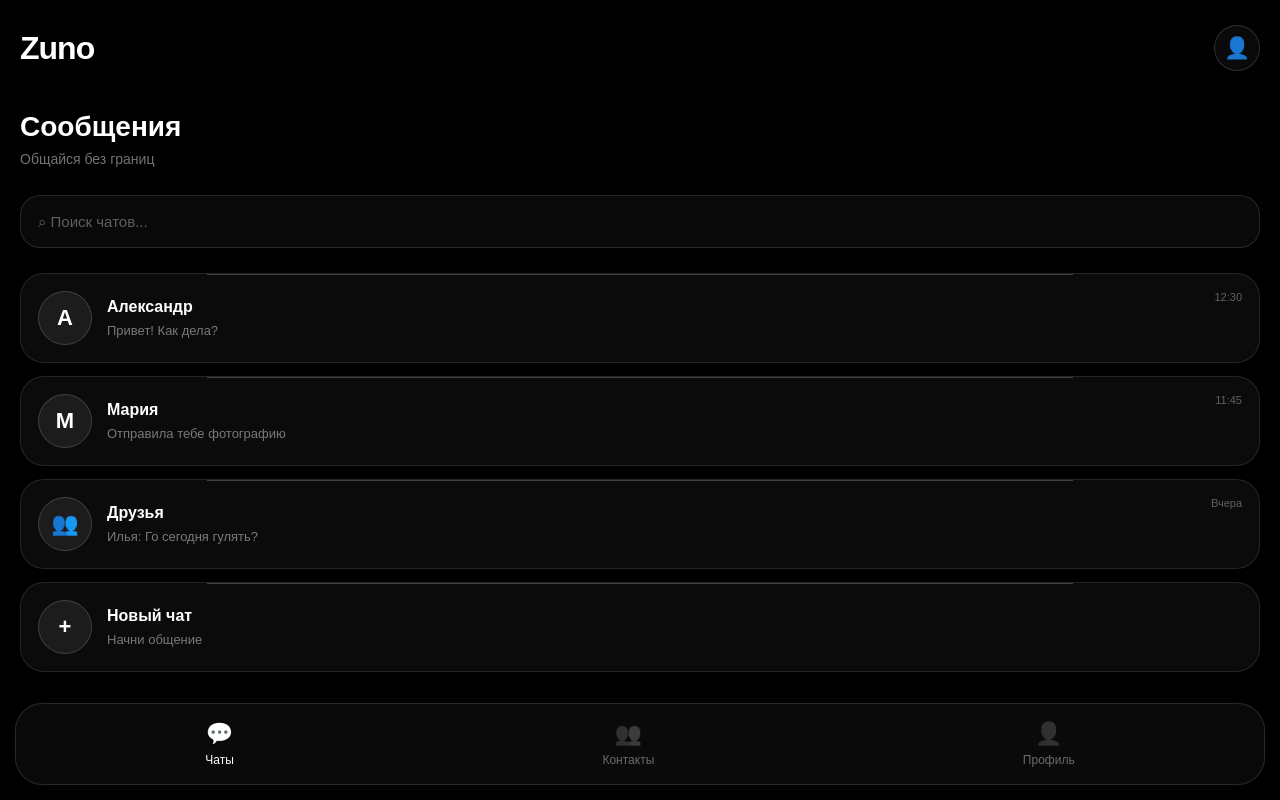
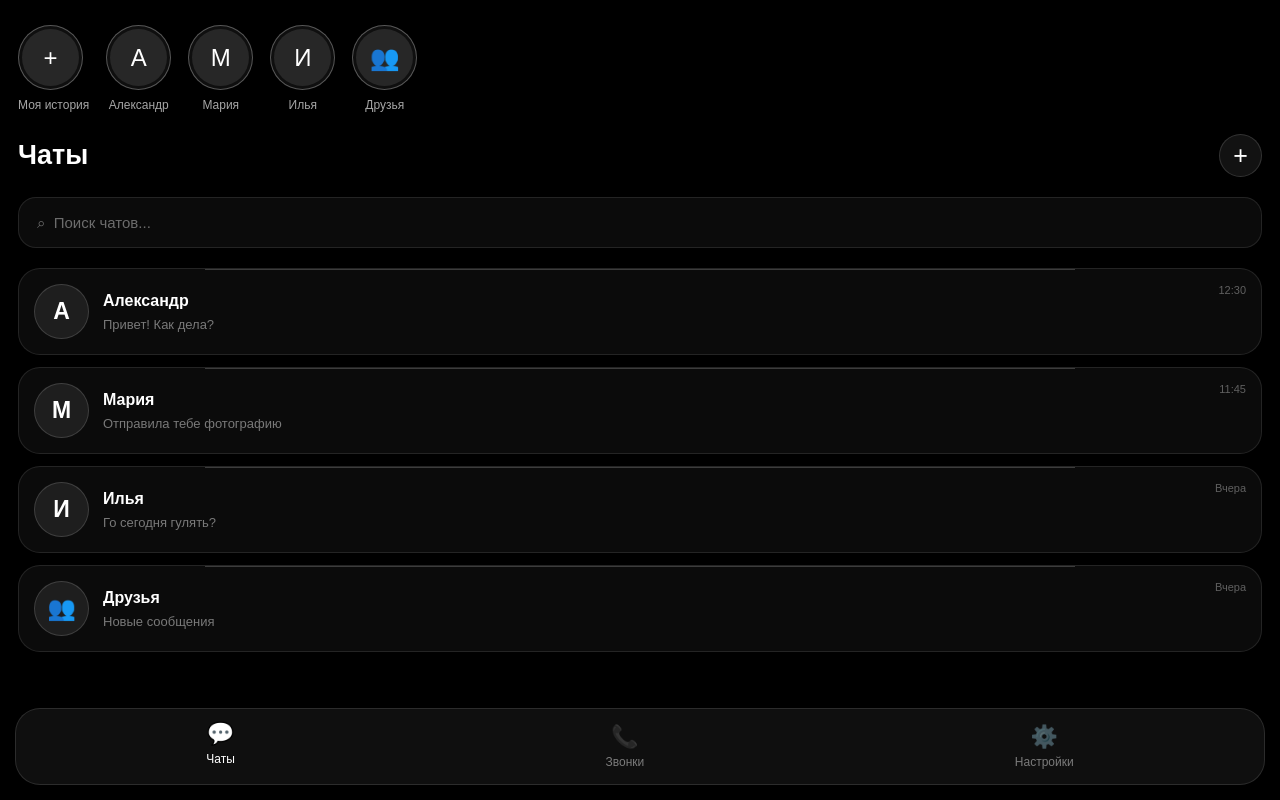
Before and after one commit to YouTubers349/Zuno, a plain HTML site: page index.html in a window 1280 px wide. Drawn offline with Linux system fonts and the light colour scheme.

Commit message:
Update index.html

```diff
--- a/index.html
+++ b/index.html
@@ -4,7 +4,8 @@
 <meta charset="UTF-8">
 <meta name="viewport" content="width=device-width, initial-scale=1.0">
 <meta name="theme-color" content="#000000">
-<title>Zuno — Мессенджер</title>
+
+<title>Zuno</title>
 
 <style>
 * {
@@ -14,117 +15,165 @@
 }
 
 body {
+    background: #000;
+    color: white;
     font-family: Arial, sans-serif;
-    background: #000;
-    color: #fff;
     min-height: 100vh;
     overflow-x: hidden;
-}
-
-/* Шапка */
-
-header {
-    display: flex;
-    align-items: center;
-    justify-content: space-between;
-    padding: 25px 20px;
-}
-
-.logo {
-    font-size: 32px;
-    font-weight: 800;
-    letter-spacing: -1px;
-}
-
-.profile {
-    width: 46px;
-    height: 46px;
-    border-radius: 50%;
-    background: rgba(255,255,255,0.04);
-    border: 1px solid rgba(255,255,255,0.15);
-    display: flex;
-    align-items: center;
-    justify-content: center;
-    font-size: 21px;
-    backdrop-filter: blur(20px);
 }
 
 /* Главная */
 
 .container {
-    padding: 15px 20px 110px;
+    padding: 20px 18px 110px;
 }
 
-h1 {
-    font-size: 28px;
-    margin-bottom: 8px;
+/* Истории */
+
+.stories {
+    display: flex;
+    gap: 17px;
+    overflow-x: auto;
+    padding: 5px 0 22px;
+    scrollbar-width: none;
 }
 
-.subtitle {
-    color: rgba(255,255,255,0.45);
-    font-size: 14px;
-    margin-bottom: 28px;
+.stories::-webkit-scrollbar {
+    display: none;
+}
+
+.story {
+    flex-shrink: 0;
+    text-align: center;
+    cursor: pointer;
+    transition: 0.3s;
+}
+
+.story:active {
+    transform: scale(0.92);
+}
+
+.story-circle {
+    width: 65px;
+    height: 65px;
+    border-radius: 50%;
+    padding: 3px;
+
+    border: 1px solid rgba(255,255,255,0.3);
+
+    background: rgba(255,255,255,0.06);
+    backdrop-filter: blur(20px);
+
+    display: flex;
+    align-items: center;
+    justify-content: center;
+}
+
+.story-avatar {
+    width: 100%;
+    height: 100%;
+    border-radius: 50%;
+
+    background: rgba(255,255,255,0.1);
+
+    display: flex;
+    align-items: center;
+    justify-content: center;
+
+    font-size: 24px;
+}
+
+.story-name {
+    font-size: 12px;
+    color: rgba(255,255,255,0.65);
+    margin-top: 8px;
+}
+
+/* Заголовок */
+
+.title {
+    display: flex;
+    justify-content: space-between;
+    align-items: center;
+    margin-bottom: 20px;
+}
+
+.title h1 {
+    font-size: 27px;
+    font-weight: 700;
+}
+
+.new-chat {
+    width: 43px;
+    height: 43px;
+    border-radius: 50%;
+
+    background: rgba(255,255,255,0.07);
+    border: 1px solid rgba(255,255,255,0.14);
+
+    color: white;
+    font-size: 25px;
+    cursor: pointer;
+
+    backdrop-filter: blur(20px);
+    transition: 0.3s;
+}
+
+.new-chat:active {
+    transform: scale(0.9);
 }
 
 /* Поиск */
 
 .search {
     width: 100%;
-    padding: 17px;
-    margin-bottom: 25px;
-    border-radius: 20px;
+    padding: 16px 18px;
+    margin-bottom: 20px;
 
-    background: rgba(255,255,255,0.035);
-    border: 1px solid rgba(255,255,255,0.12);
+    background: rgba(255,255,255,0.045);
+    border: 1px solid rgba(255,255,255,0.1);
+
+    border-radius: 18px;
 
     color: white;
     font-size: 15px;
     outline: none;
 
     backdrop-filter: blur(25px);
-    transition: 0.3s;
-}
-
-.search:focus {
-    background: rgba(255,255,255,0.07);
-    border-color: rgba(255,255,255,0.35);
 }
 
 .search::placeholder {
-    color: rgba(255,255,255,0.35);
+    color: rgba(255,255,255,0.4);
 }
 
-/* Стеклянные чаты */
+/* Чаты */
 
 .chat {
     display: flex;
     align-items: center;
 
-    padding: 17px;
-    margin-bottom: 13px;
+    padding: 15px;
+    margin-bottom: 12px;
 
-    border-radius: 24px;
+    border-radius: 22px;
 
     background: rgba(255,255,255,0.045);
-    border: 1px solid rgba(255,255,255,0.11);
+    border: 1px solid rgba(255,255,255,0.1);
 
     backdrop-filter: blur(25px);
     -webkit-backdrop-filter: blur(25px);
 
+    cursor: pointer;
     position: relative;
     overflow: hidden;
 
-    cursor: pointer;
+    animation: appear 0.6s ease both;
 
     transition:
-        transform 0.3s ease,
-        background 0.3s ease,
-        border-color 0.3s ease;
-
-    animation: appear 0.7s ease both;
+        transform 0.25s,
+        background 0.25s,
+        border-color 0.25s;
 }
-
-/* Блик на стекле */
 
 .chat::before {
     content: "";
@@ -133,32 +182,30 @@ h1 {
     left: 15%;
     width: 70%;
     height: 1px;
-
-    background: rgba(255,255,255,0.22);
+    background: rgba(255,255,255,0.2);
 }
 
 .chat:active {
-    transform: translateY(-5px) scale(0.98);
+    transform: translateY(-4px) scale(0.98);
     background: rgba(255,255,255,0.09);
-    border-color: rgba(255,255,255,0.25);
 }
 
 .avatar {
-    width: 54px;
-    height: 54px;
+    width: 55px;
+    height: 55px;
     border-radius: 50%;
 
-    background: rgba(255,255,255,0.07);
-    border: 1px solid rgba(255,255,255,0.16);
+    background: rgba(255,255,255,0.08);
+    border: 1px solid rgba(255,255,255,0.15);
 
     display: flex;
     align-items: center;
     justify-content: center;
 
-    font-size: 22px;
+    font-size: 23px;
     font-weight: bold;
 
-    margin-right: 15px;
+    margin-right: 14px;
     flex-shrink: 0;
 }
 
@@ -170,7 +217,6 @@ h1 {
 .chat-info h3 {
     font-size: 16px;
     margin-bottom: 7px;
-    font-weight: 600;
 }
 
 .chat-info p {
@@ -183,8 +229,8 @@ h1 {
 }
 
 .time {
+    font-size: 11px;
     color: rgba(255,255,255,0.35);
-    font-size: 11px;
     align-self: flex-start;
 }
 
@@ -200,21 +246,21 @@ h1 {
     justify-content: space-around;
     align-items: center;
 
-    padding: 17px 5px;
+    padding: 15px 5px;
 
-    border-radius: 27px;
+    border-radius: 25px;
 
-    background: rgba(15,15,15,0.72);
-    border: 1px solid rgba(255,255,255,0.13);
+    background: rgba(20,20,20,0.75);
+    border: 1px solid rgba(255,255,255,0.12);
 
-    backdrop-filter: blur(35px);
-    -webkit-backdrop-filter: blur(35px);
+    backdrop-filter: blur(30px);
+    -webkit-backdrop-filter: blur(30px);
 
     box-shadow: 0 10px 40px rgba(0,0,0,0.5);
 }
 
 .nav-button {
-    color: rgba(255,255,255,0.4);
+    color: rgba(255,255,255,0.45);
     text-align: center;
     font-size: 12px;
     cursor: pointer;
@@ -225,46 +271,26 @@ h1 {
 .nav-button span {
     display: block;
     font-size: 22px;
-    margin-bottom: 6px;
-    filter: grayscale(1);
+    margin-bottom: 5px;
 }
 
 .nav-button.active {
     color: white;
+    transform: translateY(-3px);
 }
 
-.nav-button.active span {
-    filter: grayscale(0);
-}
-
-/* Анимации */
+/* Анимация появления */
 
 @keyframes appear {
     from {
         opacity: 0;
-        transform: translateY(25px);
+        transform: translateY(20px);
     }
 
     to {
         opacity: 1;
         transform: translateY(0);
     }
-}
-
-.chat:nth-child(1) {
-    animation-delay: 0.1s;
-}
-
-.chat:nth-child(2) {
-    animation-delay: 0.2s;
-}
-
-.chat:nth-child(3) {
-    animation-delay: 0.3s;
-}
-
-.chat:nth-child(4) {
-    animation-delay: 0.4s;
 }
 
 @media (prefers-reduced-motion: reduce) {
@@ -278,83 +304,141 @@ h1 {
 
 <body>
 
-<header>
-    <div class="logo">Zuno</div>
-    <div class="profile">👤</div>
-</header>
-
 <div class="container">
 
-    <h1>Сообщения</h1>
-    <p class="subtitle">Общайся без границ</p>
+    <!-- ИСТОРИИ -->
+
+    <div class="stories">
+
+        <div class="story" onclick="openStory('Моя история')">
+            <div class="story-circle">
+                <div class="story-avatar">+</div>
+            </div>
+            <div class="story-name">Моя история</div>
+        </div>
+
+        <div class="story" onclick="openStory('Александр')">
+            <div class="story-circle">
+                <div class="story-avatar">А</div>
+            </div>
+            <div class="story-name">Александр</div>
+        </div>
+
+        <div class="story" onclick="openStory('Мария')">
+            <div class="story-circle">
+                <div class="story-avatar">М</div>
+            </div>
+            <div class="story-name">Мария</div>
+        </div>
+
+        <div class="story" onclick="openStory('Илья')">
+            <div class="story-circle">
+                <div class="story-avatar">И</div>
+            </div>
+            <div class="story-name">Илья</div>
+        </div>
+
+        <div class="story" onclick="openStory('Друзья')">
+            <div class="story-circle">
+                <div class="story-avatar">👥</div>
+            </div>
+            <div class="story-name">Друзья</div>
+        </div>
+
+    </div>
+
+    <!-- ЗАГОЛОВОК -->
+
+    <div class="title">
+        <h1>Чаты</h1>
+
+        <button class="new-chat" onclick="newChat()">+</button>
+    </div>
+
+    <!-- ПОИСК -->
 
     <input
         class="search"
         id="search"
-        placeholder="⌕ Поиск чатов..."
+        placeholder="⌕  Поиск чатов..."
         oninput="searchChats()"
     >
+
+    <!-- СПИСОК ЧАТОВ -->
 
     <div id="chats">
 
         <div class="chat" onclick="openChat('Александр')">
             <div class="avatar">А</div>
+
             <div class="chat-info">
                 <h3>Александр</h3>
                 <p>Привет! Как дела?</p>
             </div>
+
             <div class="time">12:30</div>
         </div>
 
         <div class="chat" onclick="openChat('Мария')">
             <div class="avatar">М</div>
+
             <div class="chat-info">
                 <h3>Мария</h3>
                 <p>Отправила тебе фотографию</p>
             </div>
+
             <div class="time">11:45</div>
+        </div>
+
+        <div class="chat" onclick="openChat('Илья')">
+            <div class="avatar">И</div>
+
+            <div class="chat-info">
+                <h3>Илья</h3>
+                <p>Го сегодня гулять?</p>
+            </div>
+
+            <div class="time">Вчера</div>
         </div>
 
         <div class="chat" onclick="openChat('Друзья')">
             <div class="avatar">👥</div>
+
             <div class="chat-info">
                 <h3>Друзья</h3>
-                <p>Илья: Го сегодня гулять?</p>
+                <p>Новые сообщения</p>
             </div>
+
             <div class="time">Вчера</div>
         </div>
 
-        <div class="chat" onclick="openChat('Новый чат')">
-            <div class="avatar">+</div>
-            <div class="chat-info">
-                <h3>Новый чат</h3>
-                <p>Начни общение</p>
-            </div>
-        </div>
+    </div>
 
-    </div>
 </div>
+
+<!-- НИЖНЯЯ ПАНЕЛЬ -->
 
 <div class="bottom">
 
-    <div class="nav-button active" onclick="showSection('Сообщения',this)">
+    <div class="nav-button active" onclick="showSection('Чаты',this)">
         <span>💬</span>
         Чаты
     </div>
 
-    <div class="nav-button" onclick="showSection('Контакты',this)">
-        <span>👥</span>
-        Контакты
+    <div class="nav-button" onclick="showSection('Звонки',this)">
+        <span>📞</span>
+        Звонки
     </div>
 
-    <div class="nav-button" onclick="showSection('Профиль',this)">
-        <span>👤</span>
-        Профиль
+    <div class="nav-button" onclick="showSection('Настройки',this)">
+        <span>⚙️</span>
+        Настройки
     </div>
 
 </div>
 
 <script>
+
 function searchChats() {
     const input = document
         .getElementById("search")
@@ -377,6 +461,17 @@ function openChat(name) {
     );
 }
 
+function openStory(name) {
+    alert(
+        name +
+        "\n\nИстории подключим следующим этапом!"
+    );
+}
+
+function newChat() {
+    alert("Создание нового чата скоро появится!");
+}
+
 function showSection(name, element) {
     document.querySelectorAll(".nav-button").forEach(button => {
         button.classList.remove("active");
@@ -386,6 +481,7 @@ function showSection(name, element) {
 
     alert("Раздел: " + name);
 }
+
 </script>
 
 </body>
```
